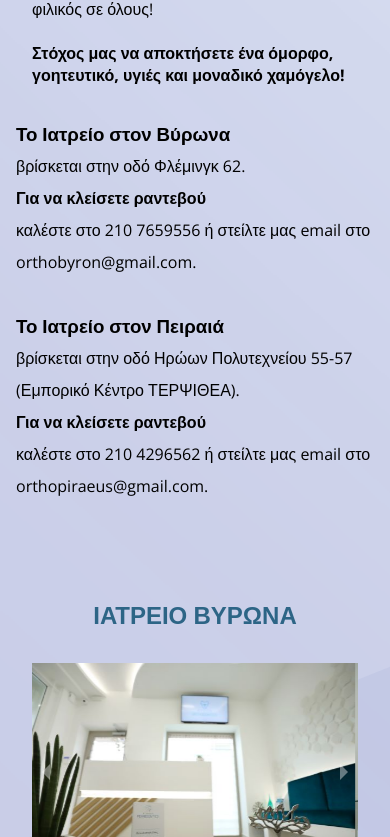
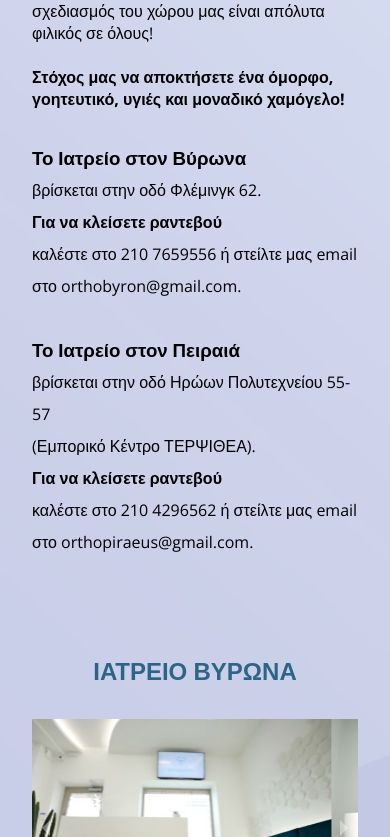
Before and after one commit to 3vilBonobo/orthobyron.gr, a React (Create React App) app: page /clinics in a window 390 px wide. Shown: the part 1047-1884 px from the top of the page. Built offline with nearby package versions, Linux system fonts and the light colour scheme.

Commit message:
fix clinic  styles mobile

```diff
--- a/src/components/Styles/Clinics.style.js
+++ b/src/components/Styles/Clinics.style.js
@@ -11,6 +11,7 @@ export const StyledClinicsMainSection = styled.section`
   width: 100%;
   position: relative;
   top: 180px;
+  padding-block: 1.5rem 3.5rem;
   @media screen and (min-width: 768px) {
     padding-inline: 10rem;
   }
@@ -46,7 +47,7 @@ export const StyledClinicsInfo = styled.div`
   align-items: flex-start;
   justify-content: flex-start;
   max-width: 500px;
-  padding-inline: 1rem;
+  padding-inline: 2rem;
   margin-bottom: 2rem;
   line-height: 2rem;
 `;
```
